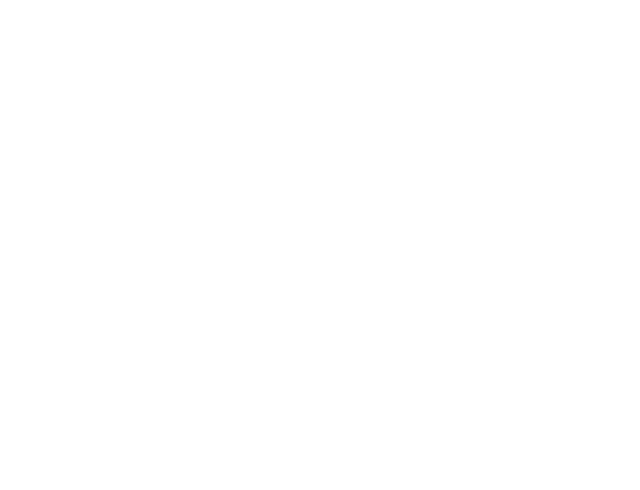
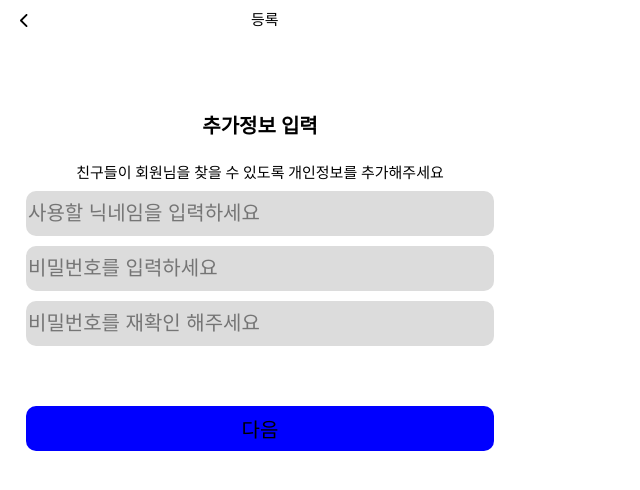
Before and after one commit to inssagram/FE, a Next.js app: page /signup/details in a window 1280 px wide. Shown: the top 490 px of the page, without its empty margins (0-640 px from the left). Built offline with nearby package versions, Linux system fonts and the light colour scheme; a web font is replaced by a local one.

Commit message:
feat: signup > details Page

```diff
--- a/pages/signup/details/index.tsx
+++ b/pages/signup/details/index.tsx
@@ -1,5 +1,140 @@
-const Details = () => {
+import * as SC from './styled'
+import React, { useEffect, useState} from 'react';
+import { faChevronLeft} from "@fortawesome/free-solid-svg-icons";
+import { FontAwesomeIcon } from "@fortawesome/react-fontawesome";
+import axios from 'axios';
+import {useRouter} from 'next/router';
 
+const Details: React.FC = () => {
+    const [nickname, setNickname] = useState('')
+    const [nicknameProcessState, setNicknameProcessState] = useState('')
+    const [wrongWayNickname, setWrongWayNickname] = useState(false)
+
+    const [password, setPassword] = useState('')
+    const [passwordProcessState, setPasswordProcessState] = useState('')
+    const [wrongWayPassword, setWrongWayPassword] = useState(false)
+
+    const [passwordCheck, setPasswordCheck] = useState('')
+    const [passwordCheckProcessState, setPasswordCheckProcessState] = useState('')
+    const [wrongWayPasswordCheck, setWrongWayPasswordCheck] = useState(false)
+    const inputNicknameHandler = (e: React.ChangeEvent<HTMLInputElement>) => {
+        setNickname(e.target.value)
+    }
+
+    const inputPasswordHandler = (e: React.ChangeEvent<HTMLInputElement>) => {
+        setPassword(e.target.value)
+    }
+
+    const inputPasswordCheckHandler = (e: React.ChangeEvent<HTMLInputElement>) => {
+        setPasswordCheck(e.target.value)
+    }
+
+    const nicknameHandler = () => {
+        const nicknamePattern = /^[A-Za-z0-9._]*$/
+        if(nickname.length === 0){
+            setNicknameProcessState('닉네임을 작성해주세요')
+            setWrongWayNickname(true)
+            return
+        }else if(nickname.length > 15 || nickname.length < 2){
+            setNicknameProcessState('닉네임은 최소 2글자 최대 15글자 이하로 작성할 수 있습니다.')
+            setWrongWayNickname(true)
+            return
+        }else if(!nicknamePattern.test(nickname)){
+            setNicknameProcessState('닉네임은 영문, 숫자, 밑줄 및 마침표만 사용할 수 있습니다.')
+            setWrongWayNickname(true)
+            return
+        }else{
+            axios.get('http://localhost:5000/nickname')
+            .then((response) => {
+                const data = response.data
+                const filtered = data.filter((v: any) => v.nickname === nickname)
+                if(filtered.length === 0){
+                    setNicknameProcessState('')
+                    setWrongWayNickname(false)
+                    return
+                }else{
+                    setNicknameProcessState('중복된 계정이 있습니다.')
+                    setWrongWayNickname(true)
+                    return
+                }
+            })
+        }
+    }
+
+    const passwordHandler = () => {
+        const passwordPattern =  /^(?=.*[A-Za-z])(?=.*\d)[A-Za-z\d@$!%*?&]+$/
+        if(password.length === 0){
+            setPasswordProcessState('비밀번호를 입력해주세요')
+            setWrongWayPassword(true)
+            return
+        }else if(password.length < 10){
+            setPasswordProcessState('비밀번호는 10자 이상이어야 합니다.')
+            setWrongWayPassword(true)
+            return
+        }else if(!passwordPattern.test(password)){
+            setPasswordProcessState('비밀번호는 영문 대소문자 숫자 특수문자가 포함되어야 합니다.')
+            setWrongWayPassword(true)
+            return
+        }else{
+            setPasswordProcessState('')
+            setWrongWayPassword(false)
+        }
+    }
+
+    const passwordCheckHandler = () => {
+        if(password !== passwordCheck){
+            setPasswordCheckProcessState('설정한 비밀번호와 일치하지 않습니다')
+            setWrongWayPasswordCheck(true)
+        }else{
+            setPasswordCheckProcessState('')
+            setWrongWayPasswordCheck(false)
+        }
+    }
+
+    return(
+        <>
+        <SC.Header>
+            <FontAwesomeIcon icon={faChevronLeft}/>
+            <span>등록</span>
+            <span></span>
+        </SC.Header>
+        <SC.Container>
+            <SC.Contents>
+                <SC.Title>추가정보 입력</SC.Title>
+                <SC.Descriptions>
+                    친구들이 회원님을 찾을 수 있도록 개인정보를 추가해주세요
+                </SC.Descriptions>
+                <SC.InputBox>
+                    <SC.Input
+                        type="string" placeholder='사용할 닉네임을 입력하세요'
+                        onChange={inputNicknameHandler} value={nickname}
+                        onBlur={nicknameHandler} style={{borderColor: wrongWayNickname ? 'red' : 'transparent'}}>
+                    </SC.Input>
+                    <SC.Input
+                        type="password" placeholder='비밀번호를 입력하세요'
+                        onChange={inputPasswordHandler} value={password}
+                        onBlur={passwordHandler} style={{borderColor: wrongWayPassword ? 'red' : 'transparent'}}>
+                    </SC.Input>
+                    <SC.Input
+                        type="password" placeholder='비밀번호를 재확인 해주세요'
+                        onChange={inputPasswordCheckHandler} value={passwordCheck}
+                        onBlur={passwordCheckHandler} style={{borderColor: wrongWayPasswordCheck ? 'red' : 'transparent'}}
+                        >
+
+                    </SC.Input>
+                </SC.InputBox>
+                <SC.ProcessState>
+                    {nicknameProcessState}
+                    <br></br>
+                    {passwordProcessState}
+                    <br></br>
+                    {passwordCheckProcessState}
+                </SC.ProcessState>
+                <SC.SubmitButton onClick={nicknameHandler}>다음</SC.SubmitButton>
+            </SC.Contents>
+        </SC.Container>
+        </>
+    )
 }
 
 export default Details
--- /dev/null
+++ b/pages/signup/details/styled.ts
@@ -0,0 +1,73 @@
+import { styled } from "styled-components"
+
+export const Container = styled.section`
+    width: 100%;
+    height: 95vh;
+    color: black;
+    display: flex;
+    justify-content: center;
+    align-items: center;
+`
+
+export const Header = styled.header`
+    width: 100%;
+    height: 5vh;
+    color: black;
+    display: flex;
+    align-items: center;
+    justify-content: space-between;
+    padding: 0 20px;
+    font-size: 15px;
+`
+
+export const Contents = styled.div`
+    width: 90%;
+    height: 80%;
+    display: flex;
+    flex-direction: column;
+`
+
+export const Title = styled.h2`
+    font-size: 20px;
+    text-align: center;
+    margin-bottom: 30px;
+`
+
+export const Descriptions = styled.p`
+    text-align: center;
+    font-size: 15px;
+    margin-bottom: 10px;
+`
+
+export const InputBox = styled.div`
+    width: 100%;
+    margin-bottom: 20px;
+`
+
+export const Input = styled.input`
+    background-color: gainsboro;
+    border: 2px solid transparent;
+    border-radius: 10px;
+    width: 100%;
+    height: 45px;
+    color: black;
+    font-size: 20px;
+    margin-bottom: 10px;
+    font-family: "Aria", sans-serif;
+`
+
+export const ProcessState = styled.p`
+    color: red;
+    top: 40%;
+    right: 0;
+    transform: translate(0, -50%);
+    font-size: 15px;
+`
+
+export const SubmitButton = styled.button`
+    height: 45px;
+    background-color: blue;
+    border: none;
+    border-radius: 10px;
+    font-size: 20px;
+`
--- a/pages/story/index.tsx
+++ b/pages/story/index.tsx
@@ -7,7 +7,7 @@
 import { useState } from 'react'
 
 
-const Reels :React.FC = () => {
+const Story :React.FC = () => {
     const [currentRotation, setCurrentRotation] = useState(0);
 
     const handleFlip = (e:any) => {
@@ -167,4 +167,4 @@
     )
 }
 
-export default Reels
+export default Story
```
Also changed, not shown: email.json (+9 -0 lines).
